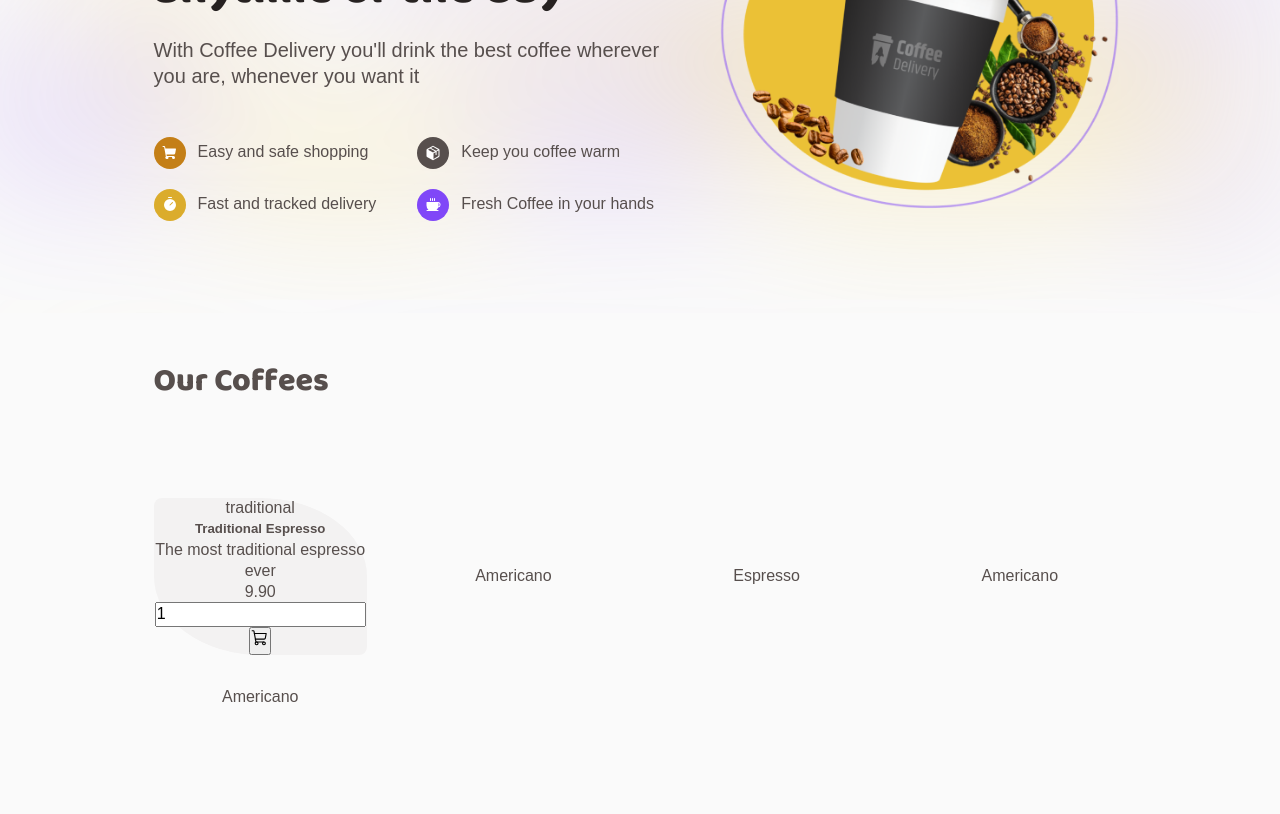
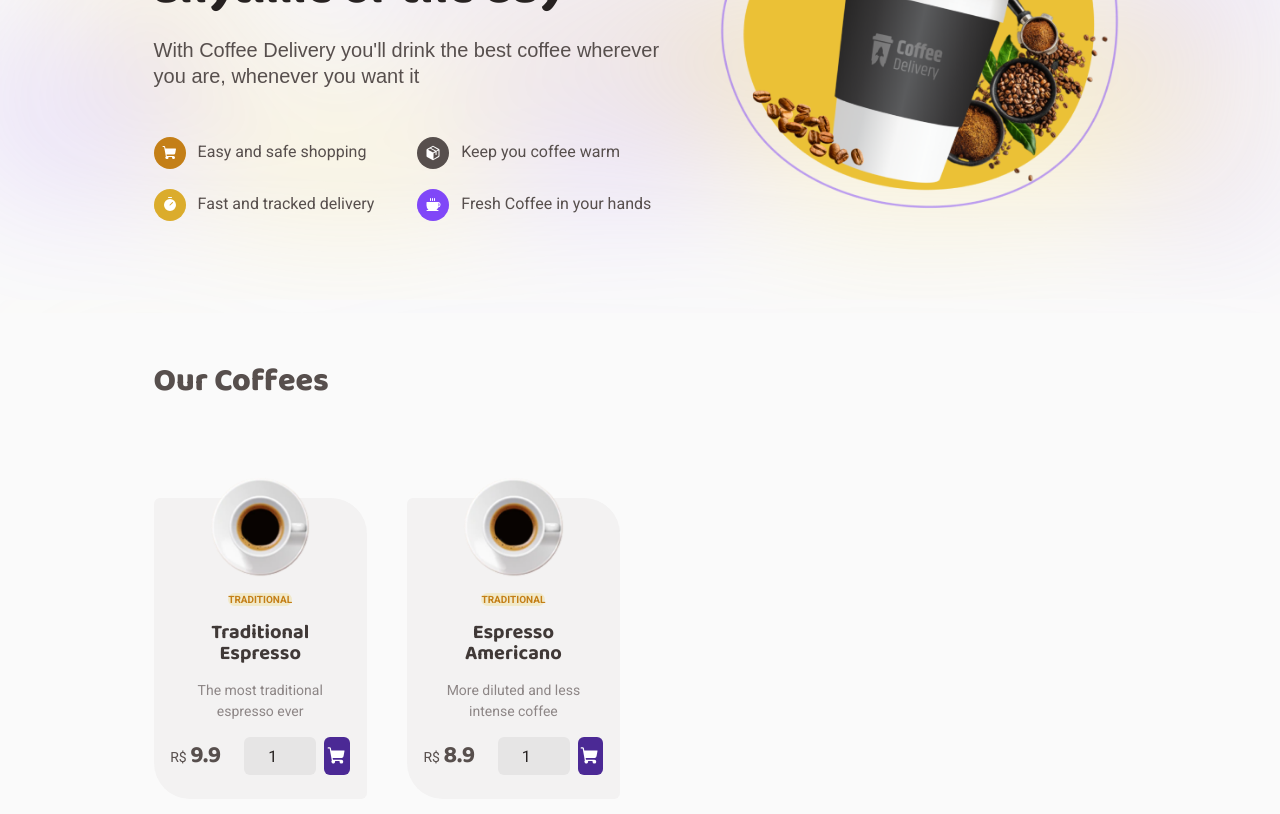
Before and after one commit to flavioccf/coffee_delivery_react, a React (Vite) app: page / in a window 1280 px wide. Shown: the part 300-1114 px from the top of the page. Before the commit the page ends 1056 px from the top, so only its background shows below. Built offline with nearby package versions, Linux system fonts and the light colour scheme.

Commit message:
add context provider and create item cart

```diff
--- a/src/App.tsx
+++ b/src/App.tsx
@@ -3,13 +3,16 @@ import { defaultTheme } from "./styles/themes/default";
 import { GlobalStyle } from "./styles/global";
 import { BrowserRouter } from "react-router-dom";
 import { Router } from "./Router";
+import { CoffeeShopContextProvider } from "./contexts/CoffeeShopContext";
 
 function App() {
   return (
     <BrowserRouter>
       <ThemeProvider theme={defaultTheme}>
         <GlobalStyle />
-        <Router />
+        <CoffeeShopContextProvider>
+          <Router />
+        </CoffeeShopContextProvider>
       </ThemeProvider>
     </BrowserRouter>
   );
--- /dev/null
+++ b/src/components/CoffeCard/index.tsx
@@ -0,0 +1,31 @@
+import { ShoppingCart } from "phosphor-react";
+import {
+  CoffeCardContainer,
+  CoffeeListItemForm,
+  CoffeeTagsContainer,
+} from "./styles";
+import { CoffeeItem } from "../../data/coffeeProductListt";
+
+export function CoffeCard(props: CoffeeItem) {
+  return (
+    <CoffeCardContainer>
+      <img src={props.img} alt={props.name} />
+      <CoffeeTagsContainer>
+        {props.tags.map((tag) => (
+          <span>{tag}</span>
+        ))}
+      </CoffeeTagsContainer>
+      <h5>{props.name}</h5>
+      <p>{props.description}</p>
+      <CoffeeListItemForm>
+        <span>{props.price}</span>
+        <div>
+          <input type="number" value={1}></input>
+          <button>
+            <ShoppingCart weight="fill" size={20} />
+          </button>
+        </div>
+      </CoffeeListItemForm>
+    </CoffeCardContainer>
+  );
+}
--- /dev/null
+++ b/src/components/CoffeCard/styles.ts
@@ -0,0 +1,102 @@
+import styled from "styled-components";
+
+export const CoffeCardContainer = styled.li`
+  background-color: ${(props) => props.theme["base-card"]};
+  border-radius: 6px 36px 6px 36px;
+  display: flex;
+  flex-direction: column;
+  align-items: center;
+  justify-content: flex-start;
+  gap: 1rem;
+  padding-bottom: 1.5rem;
+  text-align: center;
+  align-self: stretch;
+  > *:not(img) {
+    padding: 0 7.8%;
+  }
+  img {
+    width: 47%;
+    display: block;
+    position: relative;
+    margin-top: -10%;
+  }
+
+  h5 {
+    font-family: "Baloo 2", sans-serif;
+    font-size: 1.25rem;
+    font-weight: 130%;
+    color: ${(props) => props.theme["base-subtitle"]};
+  }
+
+  p {
+    font-size: 0.875rem;
+    font-weight: 130%;
+    color: ${(props) => props.theme["base-label"]};
+  }
+`
+
+export const CoffeeTagsContainer = styled.div`
+  display: flex;
+  align-items: center;
+  justify-content: center;
+  span {
+    border-radius: 100px;
+    background-color: ${(props) => props.theme["yellow-light"]};
+    color: ${(props) => props.theme["yellow-dark"]};
+    font-size: 0.625rem;
+    font-weight: 700;
+    line-height: 130%;
+    text-transform: uppercase;
+  }
+`
+
+export const CoffeeListItemForm = styled.form`
+    display: flex;
+    align-items: center;
+    justify-content: space-between;
+    gap: 1.4375rem;
+    span {
+      font-family: "Baloo 2", sans-serif;
+      font-size: 1.5rem;
+      line-height: 130%;
+      color: ${(props) => props.theme["base-text"]};
+      font-weight: 700;
+      &::before {
+        content: "R$ ";
+        font-size: 0.875rem;
+        font-weight: 400;
+        font-family: 'Roboto', sans-serif;
+      }
+    }
+    div {
+      flex: 1;
+      display: flex;
+      justify-content: flex-end;
+      align-items: center;
+      height: 38px;
+      gap: 0.5rem;
+      input {
+        width: 100%;
+        max-width: 72px;
+        height: inherit;
+        text-align: center;
+        border: none;
+        outline: none;
+        border-radius: 6px;
+        background-color: ${(props) => props.theme["base-button"]};
+        color: ${(props) => props.theme["base-title"]};
+      }
+      button {
+        display: flex;
+        justify-content: center;
+        align-items: center;
+        border: none;
+        outline: none;
+        border-radius: 6px;
+        width: 38px;
+        height: inherit;
+        color: ${(props) => props.theme.white};
+        background-color: ${(props) => props.theme["purple-dark"]};
+      }
+    }
+`
--- a/src/components/Header/styles.ts
+++ b/src/components/Header/styles.ts
@@ -28,11 +28,11 @@ export const BaseNavLink = styled(NavLink)`
 `
 
 export const LocationNavLink = styled(BaseNavLink)`
-  background-color: ${props => props.theme["purple-300"]};
-  color: ${props => props.theme["purple-700"]};
+  background-color: ${props => props.theme["purple-light"]};
+  color: ${props => props.theme["purple-dark"]};
 `
 
 export const CartNavLink = styled(BaseNavLink)`
-  background-color: ${props => props.theme["yellow-300"]};
-  color: ${props => props.theme["yellow-700"]};
+  background-color: ${props => props.theme["yellow-light"]};
+  color: ${props => props.theme["yellow-dark"]};
 `
--- a/src/components/HeroBanner.tsx/styles.ts
+++ b/src/components/HeroBanner.tsx/styles.ts
@@ -27,7 +27,7 @@ export const HeroBannerContainer = styled.div`
         font-style: normal;
         font-size: 3rem;
         line-height: 130%;
-        color: ${props => props.theme["black-100"]};
+        color: ${props => props.theme["base-title"]};
       }
       h3 {
         font-family: 'Robot', sans-serif;
@@ -51,10 +51,10 @@ export const HeroBannerContainer = styled.div`
 `
 
 export enum listColors {
-  DARK_YELLOW = 'yellow-700',
-  YELLOW = 'yellow-500',
-  GRAY = 'gray-800',
-  PURPLE = 'purple-500'
+  DARK_YELLOW = 'yellow-dark',
+  YELLOW = 'yellow',
+  GRAY = 'base-text',
+  PURPLE = 'purple'
 }
 
 interface listColorProps {
--- /dev/null
+++ b/src/contexts/CoffeeShopContext.tsx
@@ -0,0 +1,24 @@
+import { createContext, ReactNode, useState } from "react";
+import { CoffeeItem } from "../data/coffeeProductListt";
+
+interface CoffeeShopContextType {
+  cart: CoffeeItem[];
+}
+
+export const CoffeeShopContext = createContext({} as CoffeeShopContextType);
+
+interface CoffeeShopContextProviderProps {
+  children: ReactNode;
+}
+
+export function CoffeeShopContextProvider({
+  children,
+}: CoffeeShopContextProviderProps) {
+  const [cart, setCart] = useState<CoffeeItem[]>([]);
+
+  return (
+    <CoffeeShopContext.Provider value={{ cart }}>
+      {children}
+    </CoffeeShopContext.Provider>
+  );
+}
--- /dev/null
+++ b/src/data/coffeeProductListt.ts
@@ -0,0 +1,30 @@
+export interface CoffeeItem {
+  id: string;
+  name: string;
+  img: string;
+  description: string;
+  price: number;
+  currency: string;
+  tags: string[];
+}
+import traditionalCoffee from "./../assets/coffees/traditional.png";
+export const coffeeProductList: CoffeeItem[] = [
+  {
+    id: "traditional_espresso",
+    name: "Traditional Espresso",
+    img: traditionalCoffee,
+    description: "The most traditional espresso ever",
+    price: 9.9,
+    currency: 'CAD',
+    tags: ['traditional']
+  },
+  {
+    id: "americano_espresso",
+    name: "Espresso Americano",
+    img: traditionalCoffee,
+    description: "More diluted and less intense coffee",
+    price: 8.9,
+    currency: 'CAD',
+    tags: ['traditional']
+  }
+]
--- a/src/pages/Home/index.tsx
+++ b/src/pages/Home/index.tsx
@@ -1,6 +1,9 @@
-import { ShoppingCart } from "phosphor-react";
+import { CoffeCard } from "../../components/CoffeCard/index.tsx";
 import { HeroBanner } from "../../components/HeroBanner.tsx";
-import { CoffeListContainer, CoffeListItem, HomeContainer } from "./styles.ts";
+import { coffeeProductList } from "../../data/coffeeProductListt.ts";
+import { CoffeListContainer, HomeContainer } from "./styles.ts";
+
+const coffeItems = coffeeProductList;
 
 export function Home() {
   return (
@@ -8,24 +11,9 @@ export function Home() {
       <HeroBanner />
       <h2>Our Coffees</h2>
       <CoffeListContainer>
-        <CoffeListItem>
-          <span>
-            <span>traditional</span>
-          </span>
-          <h5>Traditional Espresso</h5>
-          <p>The most traditional espresso ever</p>
-          <div>
-            <span>9.90</span>
-            <input value={1}></input>
-            <button>
-              <ShoppingCart size={18} />
-            </button>
-          </div>
-        </CoffeListItem>
-        <li>Americano</li>
-        <li>Espresso</li>
-        <li>Americano</li>
-        <li>Americano</li>
+        {coffeItems.map((coffeItem) => {
+          return <CoffeCard {...coffeItem} />;
+        })}
       </CoffeListContainer>
     </HomeContainer>
   );
--- a/src/pages/Home/styles.ts
+++ b/src/pages/Home/styles.ts
@@ -24,11 +24,5 @@ export const CoffeListContainer = styled.ul`
   column-gap: 2.5rem;
   li {
     width: calc((100% / 4) - 1.875rem);
-    text-align: center;
   }
 `
-
-export const CoffeListItem = styled.li`
-  background-color: ${(props) => props.theme["gray-300"]};
-  border-radius: 8px 50% 8px 50%;
-`
--- a/src/styles/global.ts
+++ b/src/styles/global.ts
@@ -9,17 +9,17 @@ export const GlobalStyle = createGlobalStyle`
 
   :focus {
     outline: 0;
-    box-shadow: 0 0 0 2px ${(props) => props.theme['yellow-500']};
+    box-shadow: 0 0 0 2px ${(props) => props.theme['yellow']};
   }
 
   body {
-    background-color: ${(props) => props.theme['gray-100']};
-    color: ${(props) => props.theme['gray-800']};
+    background-color: ${(props) => props.theme['background']};
+    color: ${(props) => props.theme['base-text']};
     -webkit-font-smoothing: antialiased;
   }
 
   body, input, textarea, button {
-    font-family: 'Robot', sans-serif;
+    font-family: 'Roboto', sans-serif;
     font-weight: 400;
     font-size: 1rem;
     line-height: 130%;
--- a/src/styles/themes/default.ts
+++ b/src/styles/themes/default.ts
@@ -1,28 +1,28 @@
 export const defaultTheme = {
-  white: '#fff',
-  'gray-100': '#FAFAFA',
-  'gray-300': '#F3F2F2',
-  'gray-400': '#EDEDED',
-  'gray-500': '#E6E5E5',
-  'gray-600': '#D7D5D5',
-  'gray-700': '#8D8686',
-  'gray-800': '#574F4D',
-  'gray-900': '#403937',
+  'white': '#fff',
+  'background': '#FAFAFA',
+  'base-card': '#F3F2F2',
+  'base-input': '#EDEDED',
+  'base-button': '#E6E5E5',
+  'base-hover': '#D7D5D5',
+  'base-label': '#8D8686',
+  'base-text': '#574F4D',
+  'base-subtitle': '#403937',
 
-  'black-100': '#272221',
+  'base-title': '#272221',
 
   'green-300': '#00B37E',
   'green-500': '#00875F',
   'green-700': '#015F43',
 
-  'purple-300': '#EBE5F9',
-  'purple-500': '#8047F8',
-  'purple-700': '#4B2995',
+  'purple-light': '#EBE5F9',
+  'purple': '#8047F8',
+  'purple-dark': '#4B2995',
 
   'red-500': '#AB222E',
   'red-700': '#7A1921',
 
-  'yellow-300': '#F1E9C9',
-  'yellow-500': '#DBAC2C',
-  'yellow-700': '#C47F17'
+  'yellow-light': '#F1E9C9',
+  'yellow': '#DBAC2C',
+  'yellow-dark': '#C47F17'
 }
```
Also changed, not shown: src/assets/coffees/traditional.png (added).
